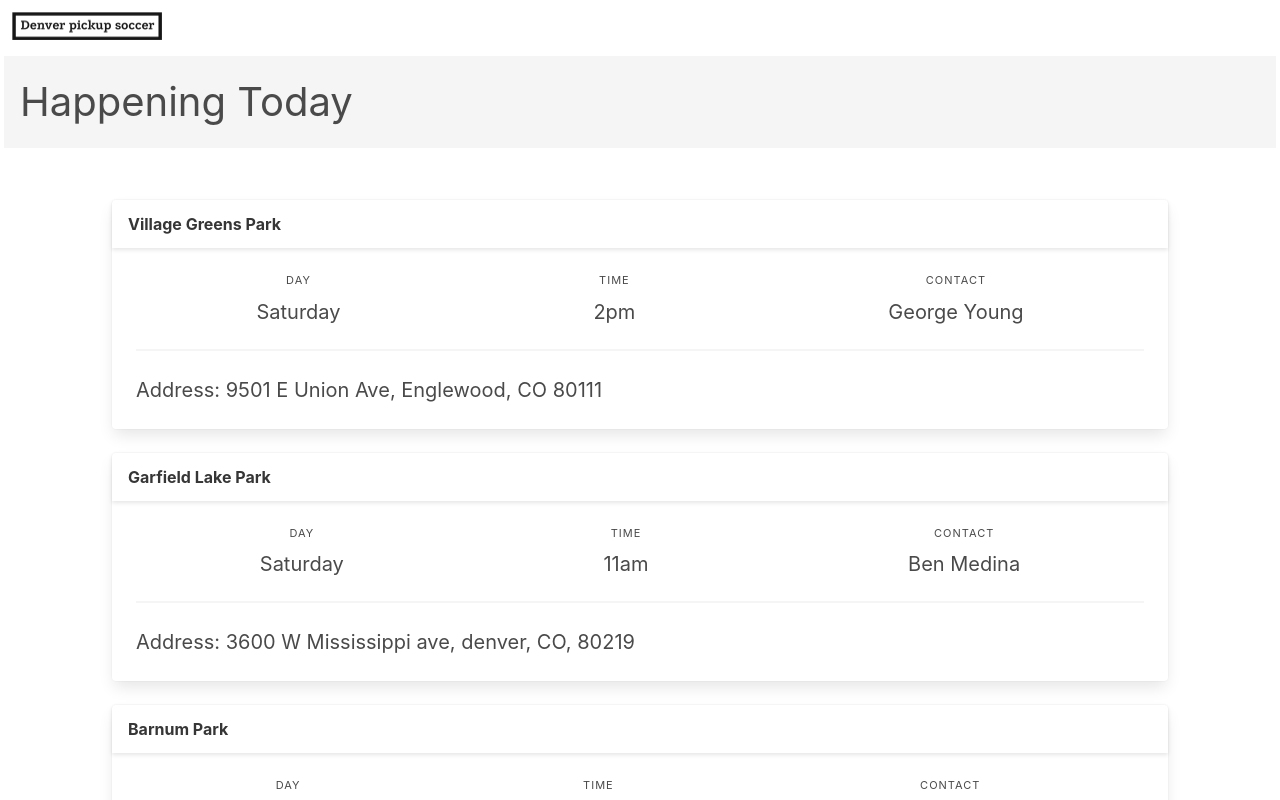
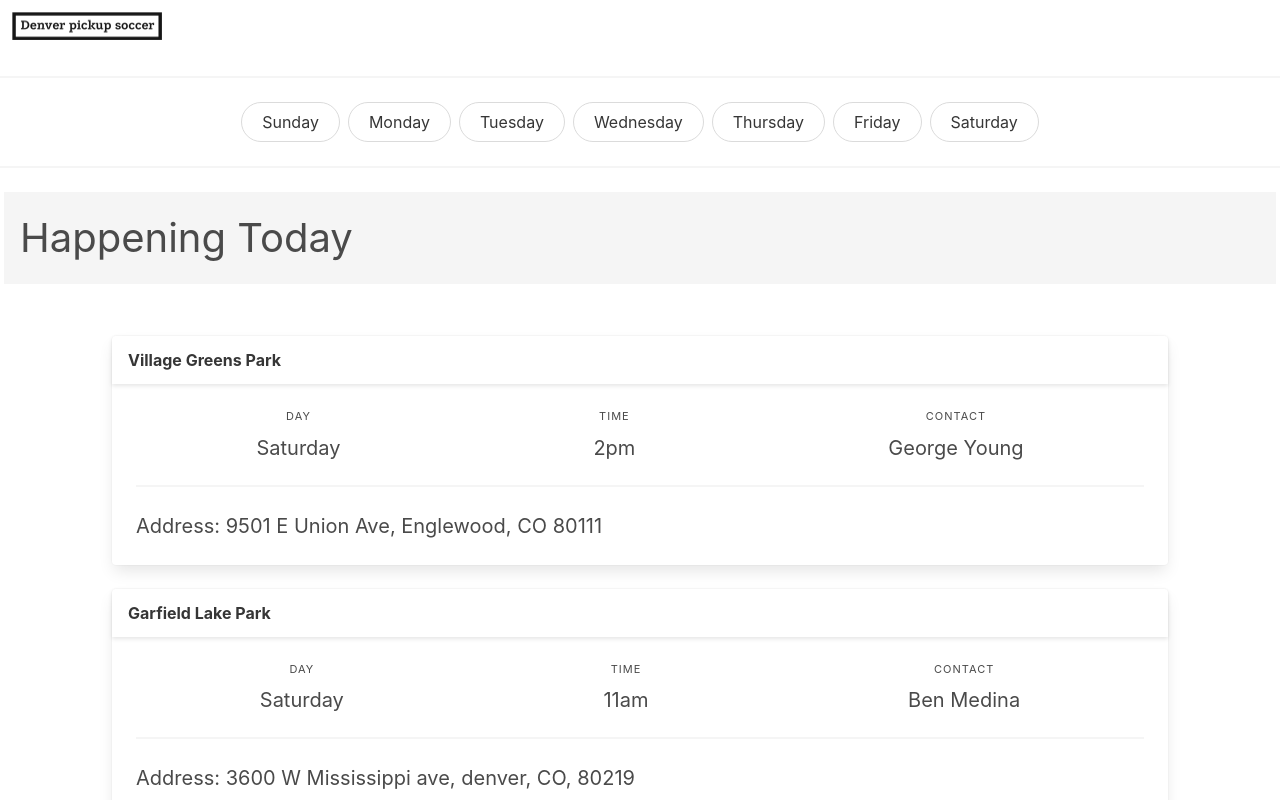
Before and after one commit to weirdestnerd/denverpickupsoccer, a React (Create React App) app: page / in a window 1280 px wide. Shown: the top 800 px of the page. Built offline with nearby package versions, Linux system fonts and the light colour scheme.

Commit message:
Added filtering functionality to filter by day (#9)
* added filter by day

* center the buttons on big screens

```diff
--- a/package.json
+++ b/package.json
@@ -7,6 +7,7 @@
     "@testing-library/react": "^11.1.0",
     "@testing-library/user-event": "^12.1.10",
     "bulma": "^0.9.1",
+    "classnames": "^2.2.6",
     "luxon": "^1.25.0",
     "react": "^17.0.1",
     "react-dom": "^17.0.1",
--- a/src/App.js
+++ b/src/App.js
@@ -1,9 +1,10 @@
 import Logo from './logo.png';
 import FacebookLogo from './fb_icon.svg';
 import { DateTime, Settings } from 'luxon'
+import { useState } from 'react';
+import classNames from 'classnames';
 
 Settings.defaultZoneName = 'America/Denver'
-
 
 const Navbar = () => {
   return <nav className="navbar" role="navigation" aria-label="main navigation">
@@ -92,6 +93,49 @@ const Footer = () => {
 
 const HeadingBanner = ({ text }) => {
   return <h1 className="is-size-2 is-size-4-mobile has-background-white-ter has-text-left p-4 m-1 is-capitalized">{text}</h1>
+}
+
+const FilterByDayOfWeek = ({ filterByDay, setFilterByDay }) => {
+  const DAYS = ['Sunday', 'Monday', 'Tuesday', 'Wednesday', 'Thursday', 'Friday', 'Saturday']
+
+  const selectDay = (day) => {
+    setFilterByDay(day)
+  }
+
+  const unselectDay = () => {
+    setFilterByDay(null)
+  }
+
+  const toggleButton = (e) => {
+    const selectedDay = e.target.value
+    if (selectedDay === filterByDay) return unselectDay()
+    return selectDay(selectedDay)
+  }
+
+  const renderButtonForDays = () => {
+    return (
+        DAYS.map((day, index) =>
+            <button
+                className={classNames('button day-filter is-rounded mx-1', { 'is-primary': day === filterByDay})}
+                onClick={toggleButton}
+                value={day}
+                key={index}
+            >
+              {day}
+            </button>
+        )
+    )
+  }
+
+  return (
+      <>
+        <hr className='horizontal-line'/>
+        <section className="is-horizontal-scrollable centered">
+          {renderButtonForDays()}
+        </section>
+        <hr className='horizontal-line'/>
+      </>
+  )
 }
 
 const App = () => {
@@ -253,6 +297,8 @@ const App = () => {
 ]
   const WEEKDAYS = ['Sunday', 'Monday', 'Tuesday', 'Wednesday', 'Thursday', 'Friday', 'Saturday']
 
+  const [filterByDay, setFilterByDay] = useState(null)
+
   const comparePickupsByDaysOfTheWeek = (firstPickup, secondPickup) => {
     const firstDay = firstPickup.day
     const secondDay = secondPickup.day
@@ -278,9 +324,22 @@ const App = () => {
     return pickupsNotHappeningOnDays.map(pickup => <PickupCard field={pickup.field} address={pickup.address} time={pickup.time} day={pickup.day} contact={pickup.contact}/>)
   }
 
-    const renderPickups = () => {
+  const renderPickups = (filterByDay) => {
     const today = WEEKDAYS[DateTime.local().weekday]
     const tomorrow = WEEKDAYS[DateTime.local().plus({ days: 1 }).weekday]
+
+    if (filterByDay) {
+      return (
+          <>
+            <HeadingBanner text={`Showing pickups for ${filterByDay}`}/>
+            <section className="container section">
+              <div className="columns is-multiline is-mobile">
+                {renderPickupsByDayOfTheWeek(filterByDay)}
+              </div>
+            </section>
+          </>
+      )
+    }
 
     return (
         <>
@@ -310,7 +369,9 @@ const App = () => {
       <div className="has-text-centered landing">
         <Navbar/>
 
-        {renderPickups()}
+        <FilterByDayOfWeek filterByDay={filterByDay} setFilterByDay={setFilterByDay} />
+
+        {renderPickups(filterByDay)}
 
         <Footer />
       </div>
--- a/src/index.css
+++ b/src/index.css
@@ -28,3 +28,13 @@ code {
 .facebook_icon {
   height:2em;
 }
+
+.is-horizontal-scrollable {
+  display: flex;
+  overflow-x: auto;
+}
+
+.centered {
+  margin: auto;
+  display: block;
+}
```
Also changed, not shown: 1 other file (tests, documents, lock files or other folders). Lines whose indentation alone changed are shown as unchanged.
